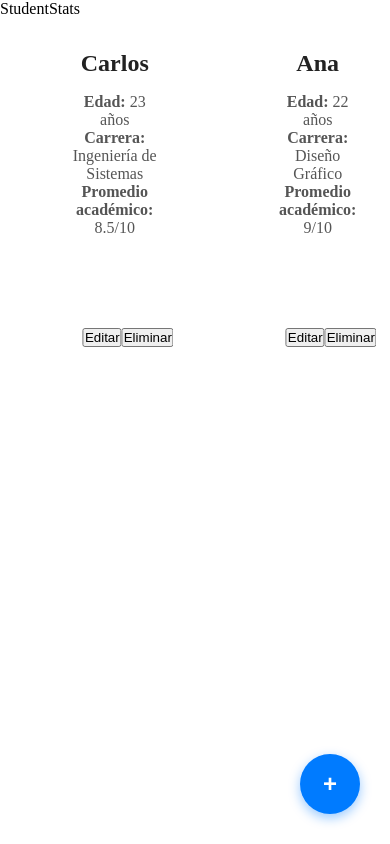
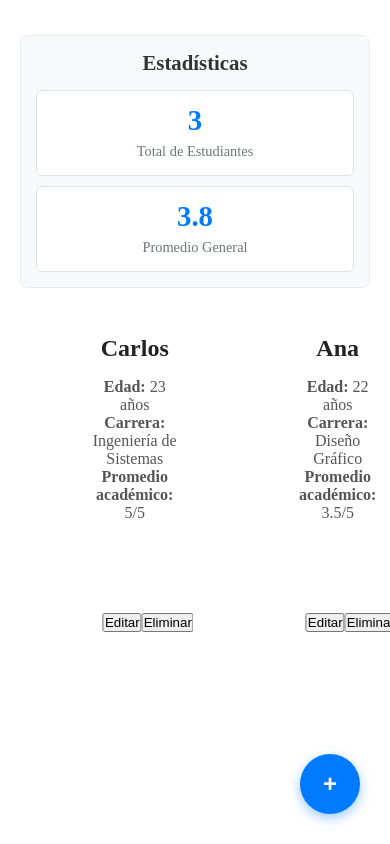
Before and after one commit to SerapheimXYZ/SGE, a React (Vite) app: page / in a window 390 px wide. Shown: the top 844 px of the page. Built offline with nearby package versions, Linux system fonts and the light colour scheme.

Commit message:
stats done

```diff
--- a/src/App.jsx
+++ b/src/App.jsx
@@ -1,3 +1,4 @@
+
 import React, { useState } from 'react'
 import { StudentCard } from './components/StudentCard'
 import { StudentForm } from './components/StudentForm'
@@ -10,21 +11,21 @@ export const App = () => {
       name: "Carlos",
       age: 23,
       career: "Ingeniería de Sistemas",
-      grade: 8.5
+      grade: 5,
     },
     2: {
       id: 2,
       name: "Ana",
       age: 22,
       career: "Diseño Gráfico",
-      grade: 9.0,
+      grade: 3.5,
     },
     3: {
       id: 3,
       name: "Luis",
       age: 21,
       career: "Ciencias de la Computación",
-      grade: 7.5,
+      grade: 2.9,
     }
   })
 
@@ -46,7 +47,8 @@ export const App = () => {
   }
 
   return (
-    <div>
+    <div style={{ padding: '20px', maxWidth: '1200px', margin: '0 auto' }}>
+
       <div style={{
         position: 'fixed',
         bottom: '30px',
@@ -87,13 +89,17 @@ export const App = () => {
         </button>
       </div>
 
+
       <StudentForm
         onAddStudent={handleAddStudent}
         isOpen={isFormOpen}
         onClose={closeForm}
       />
 
-      <StudentStats />
+
+      <StudentStats data={data} />
+
+
       <StudentCard {...data} />
     </div>
   )
--- a/src/components/StudentCard.jsx
+++ b/src/components/StudentCard.jsx
@@ -10,7 +10,7 @@ export const StudentCard = (DATA) => {
           <div className="card-content">
             <p><strong>Edad:</strong> {value.age} años</p>
             <p><strong>Carrera:</strong> {value.career}</p>
-            <p><strong>Promedio académico:</strong> {value.grade}/10</p>
+            <p><strong>Promedio académico:</strong> {value.grade}/5</p>
           </div>
           <div className="card-actions">
             <button>Editar</button>
--- a/src/components/StudentForm.jsx
+++ b/src/components/StudentForm.jsx
@@ -88,6 +88,7 @@ export const StudentForm = ({ onAddStudent, isOpen, onClose }) => {
               onChange={handleChange}
               placeholder="Ingresa el nombre del estudiante"
               required
+              minLength="2"
             />
           </div>
 
@@ -100,8 +101,8 @@ export const StudentForm = ({ onAddStudent, isOpen, onClose }) => {
               value={formData.age}
               onChange={handleChange}
               placeholder="Ingresa la edad"
-              min="1"
-              max="100"
+              min="16"
+              max="60"
               required
             />
           </div>
@@ -129,7 +130,7 @@ export const StudentForm = ({ onAddStudent, isOpen, onClose }) => {
               onChange={handleChange}
               placeholder="Ingresa el promedio (0-5)"
               min="0"
-              max="10"
+              max="5"
               step="0.1"
               required
             />
--- a/src/components/StudentStats.jsx
+++ b/src/components/StudentStats.jsx
@@ -1,7 +1,42 @@
 import React from 'react'
+import '../styles/StudentStats.css'
 
-export const StudentStats = () => {
+export const StudentStats = ({ data }) => {
+
+  const students = Object.values(data || {})
+
+
+  const totalStudents = students.length
+
+  const averageGrade = students.length > 0
+    ? (students.reduce((sum, student) => sum + student.grade, 0) / students.length).toFixed(1)
+    : 0
+
   return (
-    <div>StudentStats</div>
+    <div className="stats-container">
+      <h2 className="stats-title">Estadísticas</h2>
+
+      <div className="stats-grid">
+        <div className="stat-card">
+          <div className="stat-content">
+            <h3 className="stat-number">{totalStudents}</h3>
+            <p className="stat-label">Total de Estudiantes</p>
+          </div>
+        </div>
+
+        <div className="stat-card">
+          <div className="stat-content">
+            <h3 className="stat-number">{averageGrade}</h3>
+            <p className="stat-label">Promedio General</p>
+          </div>
+        </div>
+      </div>
+
+      {totalStudents === 0 && (
+        <div className="no-data-message">
+          <p>No hay estudiantes registrados</p>
+        </div>
+      )}
+    </div>
   )
 }
--- /dev/null
+++ b/src/styles/StudentStats.css
@@ -0,0 +1,99 @@
+
+.stats-container {
+  background: #f8f9fa;
+  border: 1px solid #e9ecef;
+  border-radius: 8px;
+  padding: 20px;
+  margin: 20px 0;
+}
+
+.stats-title {
+  color: #333;
+  text-align: center;
+  margin: 0 0 20px 0;
+  font-size: 1.5rem;
+  font-weight: 600;
+}
+
+
+.stats-grid {
+  display: grid;
+  grid-template-columns: repeat(auto-fit, minmax(200px, 1fr));
+  gap: 15px;
+}
+
+
+.stat-card {
+  background: white;
+  border: 1px solid #dee2e6;
+  border-radius: 6px;
+  padding: 20px;
+  text-align: center;
+  transition: box-shadow 0.2s ease;
+}
+
+.stat-card:hover {
+  box-shadow: 0 2px 8px rgba(0, 0, 0, 0.1);
+}
+
+
+.stat-content {
+  width: 100%;
+}
+
+.stat-number {
+  font-size: 2rem;
+  font-weight: 700;
+  color: #007bff;
+  margin: 0 0 8px 0;
+  line-height: 1;
+}
+
+.stat-label {
+  font-size: 0.9rem;
+  color: #6c757d;
+  margin: 0;
+  font-weight: 500;
+}
+
+
+.no-data-message {
+  text-align: center;
+  color: #6c757d;
+  padding: 20px;
+  background: white;
+  border: 1px solid #dee2e6;
+  border-radius: 6px;
+  margin-top: 15px;
+}
+
+.no-data-message p {
+  margin: 0;
+  font-size: 1rem;
+}
+
+
+@media (max-width: 576px) {
+  .stats-container {
+    padding: 15px;
+    margin: 15px 0;
+  }
+
+  .stats-title {
+    font-size: 1.3rem;
+    margin-bottom: 15px;
+  }
+
+  .stats-grid {
+    grid-template-columns: 1fr;
+    gap: 10px;
+  }
+
+  .stat-card {
+    padding: 15px;
+  }
+
+  .stat-number {
+    font-size: 1.8rem;
+  }
+}
```
